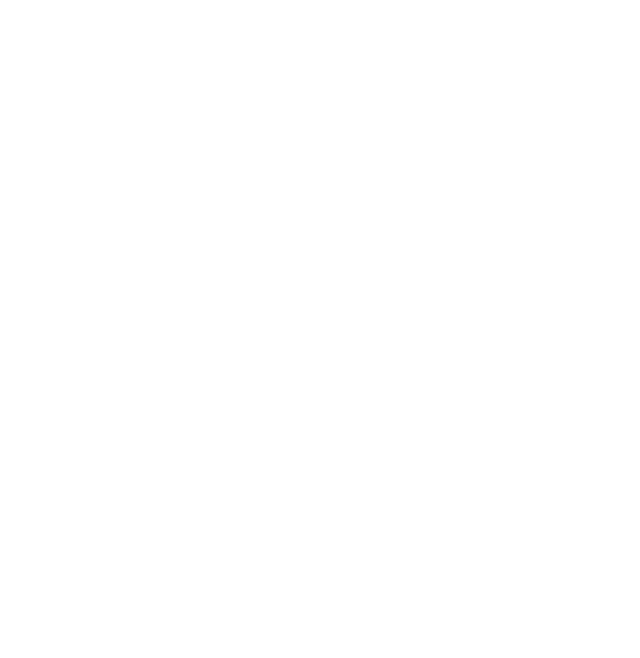
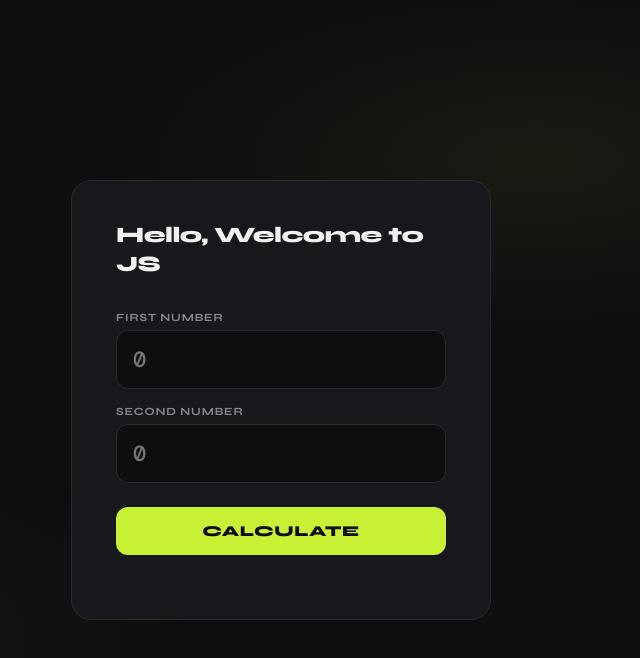
Before and after one commit to acciojob/Calculate-Sum-zapshooter, a website: page main.html in a window 1280 px wide. Shown: the whole page, without its empty margins (359-999 px from the left). Drawn offline with nearby package versions, Linux system fonts and the light colour scheme.

Commit message:
created a submission

```diff
--- a/main.html
+++ b/main.html
@@ -1,16 +1,28 @@
 <!DOCTYPE html>
-
 <html>
-
 <head>
 	<link rel="stylesheet" href="styles.css">
 </head>
+<body>
 
-<body>
-	<!-- the entire body must be written by student -->
-    <script type="text/javascript" src="./script.js">
-</script>
+	<div class="card">
+		<h1 id="heading">Hello, Welcome to JS</h1>
 
+		<div class="input-group">
+			<label>First Number</label>
+			<input type="number" id="n1" placeholder="0" />
+		</div>
+
+		<div class="input-group">
+			<label>Second Number</label>
+			<input type="number" id="n2" placeholder="0" />
+		</div>
+
+		<button id="sum_btn">Calculate</button>
+
+		<div id="sum"></div>
+	</div>
+
+	<script type="text/javascript" src="./script.js"></script>
 </body>
-
 </html>
--- a/script.js
+++ b/script.js
@@ -1 +1,17 @@
 //your JS code here. If required.
+document.getElementById('sum_btn').addEventListener('click', function () {
+	var n1 = parseFloat(document.getElementById('n1').value);
+	var n2 = parseFloat(document.getElementById('n2').value);
+	var sumEl = document.getElementById('sum');
+
+	if (isNaN(n1) || isNaN(n2)) {
+		sumEl.innerHTML = '';
+		return;
+	}
+
+	var result = n1 + n2;
+
+	sumEl.innerHTML =
+		'<div class="result-label">Sum</div>' +
+		'<div class="result-value">' + result + '</div>';
+});
--- a/styles.css
+++ b/styles.css
@@ -1 +1,169 @@
 /*  your css code here. If applicable */
+@import url('https://fonts.googleapis.com/css2?family=Syne:wght@400;700;800&family=DM+Mono:wght@400;500&display=swap');
+
+*, *::before, *::after {
+	box-sizing: border-box;
+	margin: 0;
+	padding: 0;
+}
+
+:root {
+	--bg: #0e0e10;
+	--surface: #18181c;
+	--border: #2a2a30;
+	--accent: #c8f135;
+	--accent-dark: #9ebe1a;
+	--text: #f0f0ee;
+	--muted: #888890;
+	--radius: 12px;
+}
+
+body {
+	background: var(--bg);
+	min-height: 100vh;
+	display: flex;
+	align-items: center;
+	justify-content: center;
+	font-family: 'Syne', sans-serif;
+	color: var(--text);
+	padding: 24px;
+}
+
+body::before {
+	content: '';
+	position: fixed;
+	inset: 0;
+	background:
+		radial-gradient(ellipse 60% 40% at 70% 20%, rgba(200, 241, 53, 0.06) 0%, transparent 60%),
+		radial-gradient(ellipse 40% 40% at 20% 80%, rgba(200, 241, 53, 0.04) 0%, transparent 60%);
+	pointer-events: none;
+}
+
+.card {
+	background: var(--surface);
+	border: 1px solid var(--border);
+	border-radius: 20px;
+	padding: 40px 44px;
+	width: 100%;
+	max-width: 420px;
+	position: relative;
+	animation: fadeUp 0.5s cubic-bezier(0.16, 1, 0.3, 1) both;
+}
+
+@keyframes fadeUp {
+	from { opacity: 0; transform: translateY(20px); }
+	to   { opacity: 1; transform: translateY(0); }
+}
+
+#heading {
+	font-size: 22px;
+	font-weight: 800;
+	letter-spacing: -0.5px;
+	line-height: 1.3;
+	margin-bottom: 32px;
+	color: var(--text);
+}
+
+#heading span {
+	color: var(--accent);
+}
+
+.input-group {
+	margin-bottom: 16px;
+}
+
+.input-group label {
+	display: block;
+	font-size: 11px;
+	font-weight: 700;
+	letter-spacing: 0.08em;
+	text-transform: uppercase;
+	color: var(--muted);
+	margin-bottom: 6px;
+}
+
+input[type="number"] {
+	width: 100%;
+	background: var(--bg);
+	border: 1px solid var(--border);
+	border-radius: var(--radius);
+	color: var(--text);
+	font-family: 'DM Mono', monospace;
+	font-size: 22px;
+	font-weight: 500;
+	padding: 14px 16px;
+	outline: none;
+	transition: border-color 0.2s, box-shadow 0.2s;
+	-moz-appearance: textfield;
+}
+
+input[type="number"]::-webkit-outer-spin-button,
+input[type="number"]::-webkit-inner-spin-button {
+	-webkit-appearance: none;
+}
+
+input[type="number"]:focus {
+	border-color: var(--accent);
+	box-shadow: 0 0 0 3px rgba(200, 241, 53, 0.12);
+}
+
+#sum_btn {
+	width: 100%;
+	margin-top: 8px;
+	padding: 15px;
+	background: var(--accent);
+	color: #0e0e10;
+	border: none;
+	border-radius: var(--radius);
+	font-family: 'Syne', sans-serif;
+	font-size: 15px;
+	font-weight: 800;
+	letter-spacing: 0.04em;
+	text-transform: uppercase;
+	cursor: pointer;
+	transition: background 0.15s, transform 0.1s;
+}
+
+#sum_btn:hover {
+	background: #d8ff40;
+}
+
+#sum_btn:active {
+	transform: scale(0.98);
+	background: var(--accent-dark);
+}
+
+#sum {
+	margin-top: 24px;
+	border-radius: var(--radius);
+	overflow: hidden;
+	transition: all 0.3s cubic-bezier(0.16, 1, 0.3, 1);
+}
+
+#sum:not(:empty) {
+	background: rgba(200, 241, 53, 0.07);
+	border: 1px solid rgba(200, 241, 53, 0.2);
+	padding: 18px 20px;
+	animation: popIn 0.3s cubic-bezier(0.16, 1, 0.3, 1) both;
+}
+
+@keyframes popIn {
+	from { opacity: 0; transform: scale(0.96); }
+	to   { opacity: 1; transform: scale(1); }
+}
+
+#sum .result-label {
+	font-size: 11px;
+	font-weight: 700;
+	letter-spacing: 0.08em;
+	text-transform: uppercase;
+	color: var(--accent);
+	margin-bottom: 4px;
+}
+
+#sum .result-value {
+	font-family: 'DM Mono', monospace;
+	font-size: 32px;
+	font-weight: 500;
+	color: var(--accent);
+}
```
